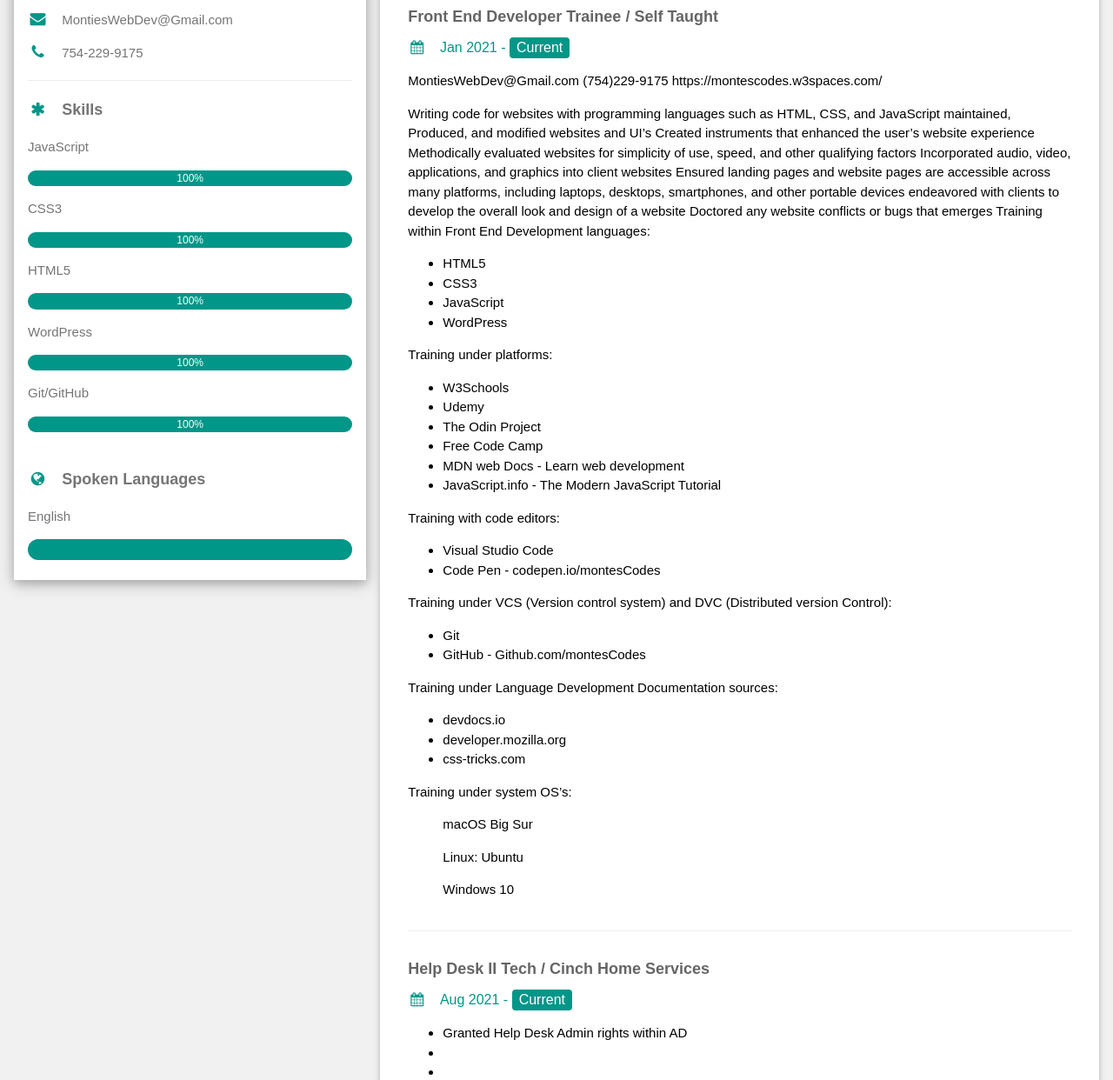
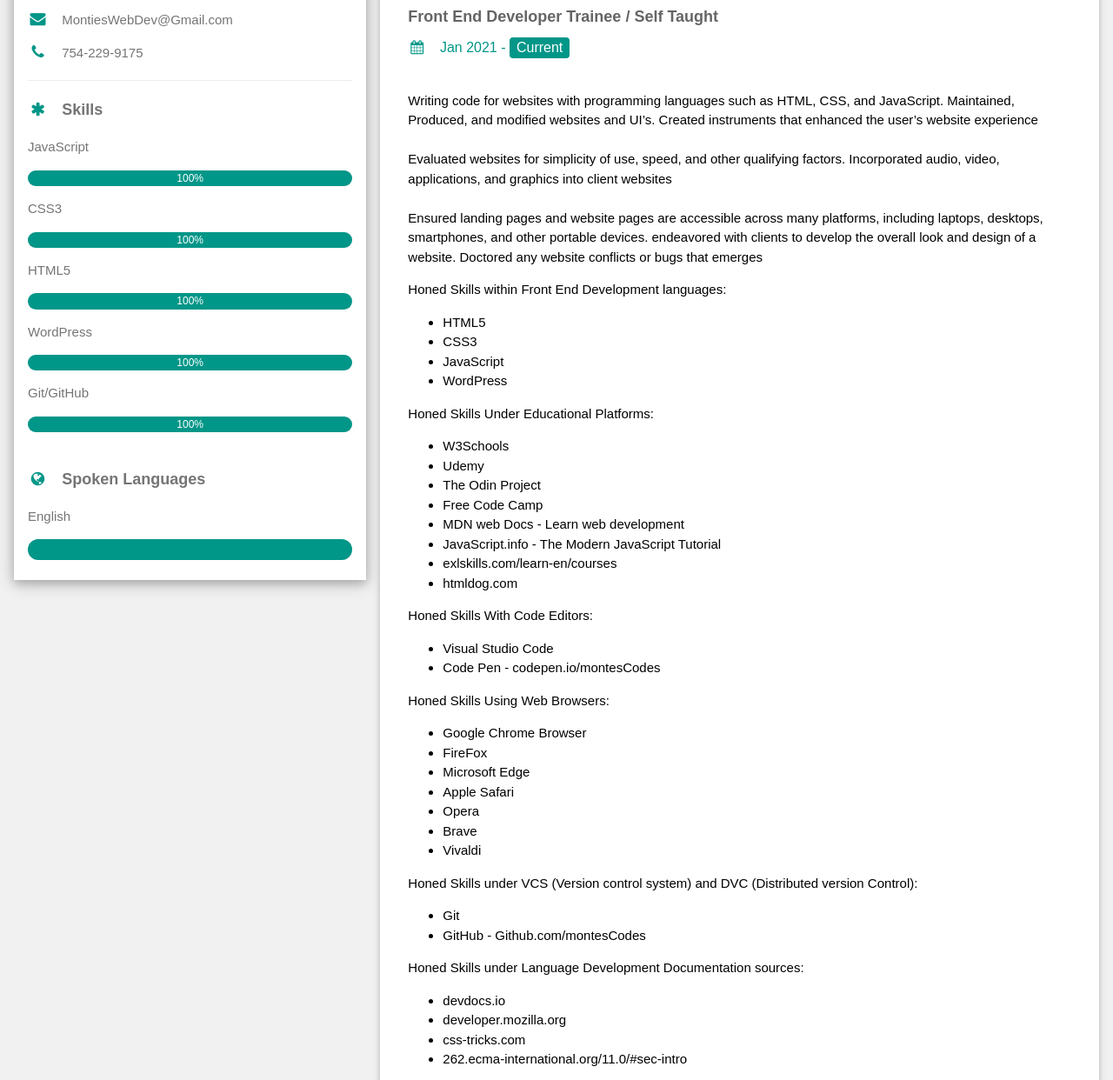
Before and after one commit to MontesCodes/MontesCodes.w3spaces, a plain HTML site: page index.html in a window 1280 px wide. Shown: the part 117-1359 px from the top of the page at 87% size. Drawn offline with Linux system fonts and the light colour scheme; a web font is replaced by a local one.

Commit message:
update to index.html

```diff
--- a/index.html
+++ b/index.html
@@ -188,20 +188,17 @@
                 <span class="w3-tag w3-teal w3-round">Current</span>
               </h6>
               <p>
-               <p>MontiesWebDev@Gmail.com
-                    (754)229-9175
-https://montescodes.w3spaces.com/</p>
-
-
-Writing code for websites with programming languages such as HTML, CSS, and JavaScript
-maintained, Produced, and modified websites and UI’s
-Created instruments that enhanced the user’s website experience
-Methodically evaluated websites for simplicity of use, speed, and other qualifying factors
-Incorporated audio, video, applications, and graphics into client websites
-Ensured landing pages and website pages are accessible across many platforms, including laptops, desktops, smartphones, and other portable devices
-endeavored with clients to develop the overall look and design of a website
-Doctored any website conflicts or bugs that emerges
-                <table>Training
+               <!-- <br>MontiesWebDev@Gmail.com
+               <br>(754)229-9175
+               <br>https://montescodes.w3spaces.com/
+               <br> -->
+               <br>Writing code for websites with programming languages such as HTML, CSS, and JavaScript. Maintained, Produced, and modified websites and UI’s. Created instruments that enhanced the user’s website experience
+               <br>
+               <br>Evaluated websites for simplicity of use, speed, and other qualifying factors. Incorporated audio, video, applications, and graphics into client websites
+               <br>
+               <br>Ensured landing pages and website pages are accessible across many platforms, including laptops, desktops, smartphones, and other portable devices. endeavored with clients to develop the overall look and design of a website. Doctored any website conflicts or bugs that emerges
+               <br>
+               <table>Honed Skills
                 within Front End Development languages:
                      <ul>
                          <li>HTML5
@@ -210,7 +207,7 @@
                          <li>WordPress</li>
                      </ul>
                 </table>
-                <table>Training under platforms:
+                <table>Honed Skills Under Educational Platforms:
                <ul>
                <li>W3Schools
                <li>Udemy</li>
@@ -218,31 +215,46 @@
                <li>Free Code Camp</li>
                <li>MDN web Docs - Learn web development</li>
                <li>JavaScript.info - The Modern JavaScript Tutorial</li>
+               <li>exlskills.com/learn-en/courses
+               <li>htmldog.com
                </ul>
                </table>
-                <table>Training with code editors:
+                <table>Honed Skills With Code Editors:
                <ul>
                     <li>Visual Studio Code
                     <li>Code Pen - codepen.io/montesCodes
                </ul>
                </table>
-                <table>Training under VCS (Version control system) and DVC (Distributed version Control):
+                <table>Honed Skills Using Web Browsers:
+               <ul>
+                    <li>Google Chrome Browser</li>
+                    <li>FireFox</li>
+                    <li>Microsoft Edge</li>
+                    <li>Apple Safari</li>
+                    <li>Opera</li>
+                    <li>Brave</li>
+                    <li>Vivaldi</li>
+                    </ul>
+               </table>
+                <table>Honed Skills under VCS (Version control system) and DVC (Distributed version Control):
                <ul>
                     <li>Git
                     <li>GitHub - Github.com/montesCodes
                     </ul>
                </table>
-                <table>Training under Language Development Documentation sources:
+                <table>Honed Skills under Language Development Documentation sources:
                <ul>
                <li>devdocs.io
                <li>developer.mozilla.org
                <li>css-tricks.com
+               <li>262.ecma-international.org/11.0/#sec-intro
+
           </ul>
                </table>
-                <table>Training under system OS’s:
+                <table>Honed Skills under system OS’s:
                <ol>macOS Big Sur</ol>
                <ol>Linux: Ubuntu</ol>
-               <ol>Windows 10</ol>
+               <ol>Windows 11</ol>
                </table>
                 <table></table>
                 <table></table>
```
